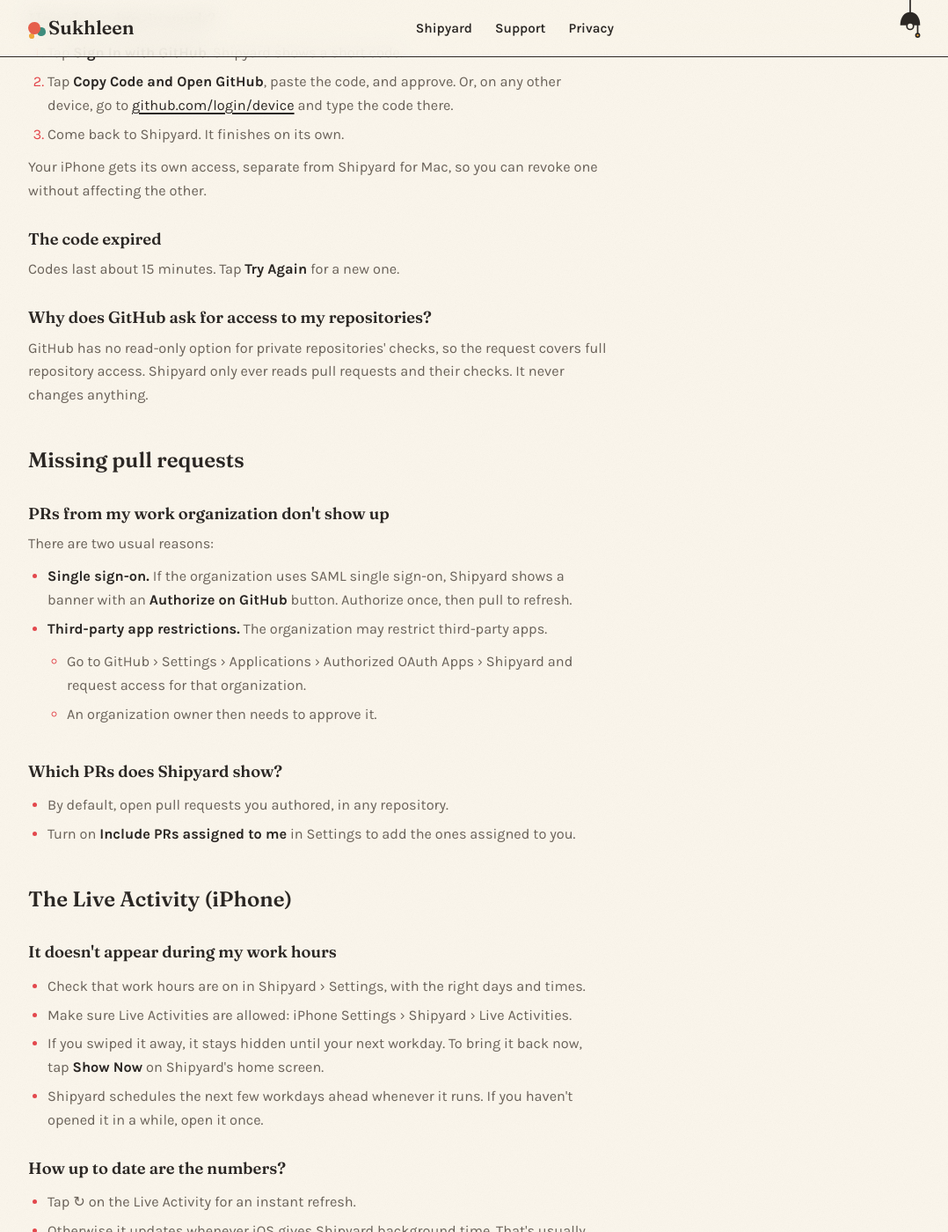
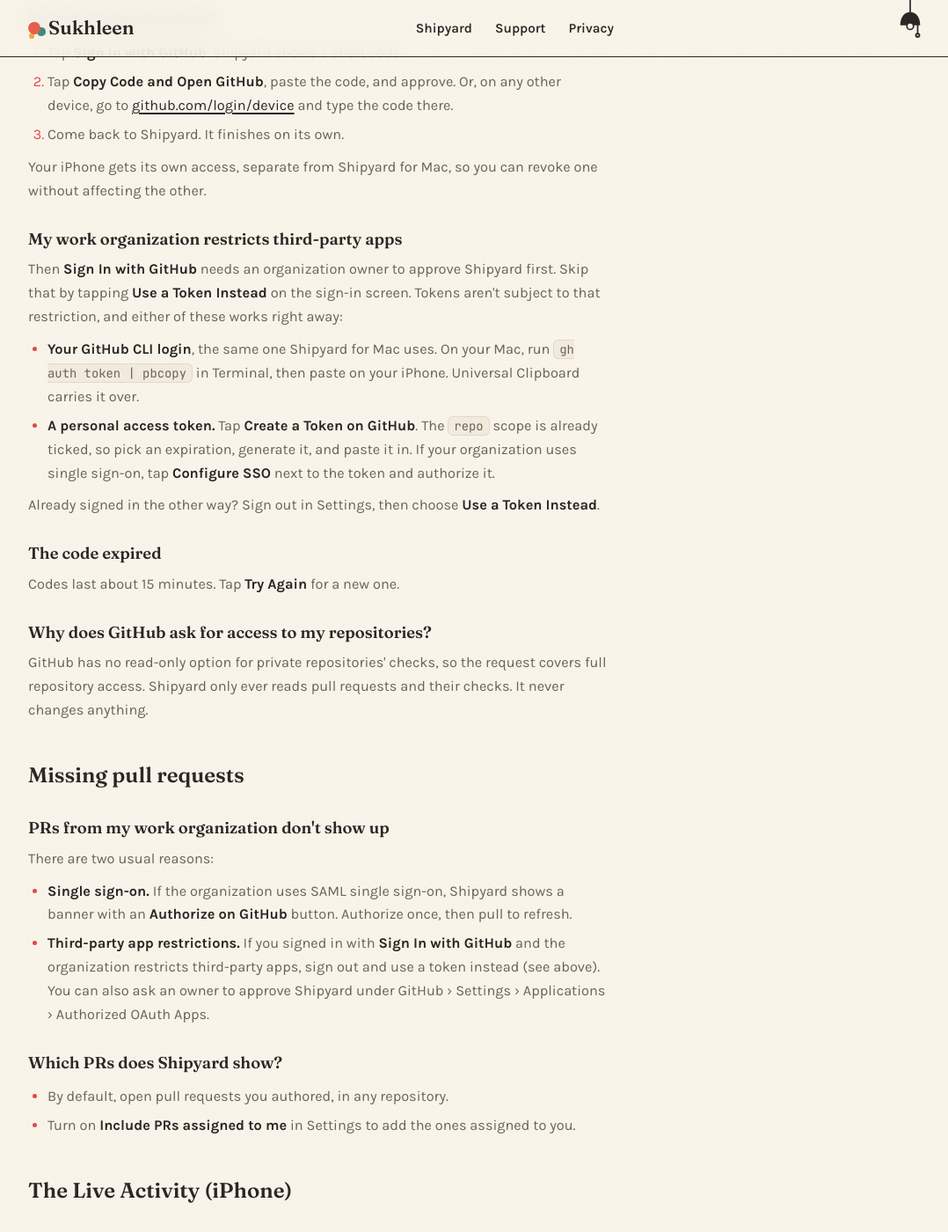
Before and after one commit to sukhleenk/sukhleenk.github.io, a Jekyll site: the page built from shipyard/support/index.html, in a window 1280 px wide and 1400 px high, scrolled down 536 px. Shown: the whole window at 88% size, without its empty margins (96-1174 px from the left). Built offline with Jekyll 4.4.1, drawn with Linux system fonts in a browser that asks for light colours.

Commit message:
Explain token sign-in for organizations that restrict third-party apps

```diff
--- a/shipyard/support/index.html
+++ b/shipyard/support/index.html
@@ -23,6 +23,22 @@
 <p>Your iPhone gets its own access, separate from Shipyard for Mac, so you can revoke one without
 affecting the other.</p>
 
+<h3>My work organization restricts third-party apps</h3>
+<p>Then <strong>Sign In with GitHub</strong> needs an organization owner to approve Shipyard
+first. Skip that by tapping <strong>Use a Token Instead</strong> on the sign-in screen. Tokens
+aren't subject to that restriction, and either of these works right away:</p>
+<ul>
+  <li><strong>Your GitHub CLI login</strong>, the same one Shipyard for Mac uses. On your Mac, run
+    <code>gh auth token | pbcopy</code> in Terminal, then paste on your iPhone. Universal
+    Clipboard carries it over.</li>
+  <li><strong>A personal access token.</strong> Tap <strong>Create a Token on GitHub</strong>.
+    The <code>repo</code> scope is already ticked, so pick an expiration, generate it, and paste
+    it in. If your organization uses single sign-on, tap <strong>Configure SSO</strong> next to
+    the token and authorize it.</li>
+</ul>
+<p>Already signed in the other way? Sign out in Settings, then choose <strong>Use a Token
+Instead</strong>.</p>
+
 <h3>The code expired</h3>
 <p>Codes last about 15 minutes. Tap <strong>Try Again</strong> for a new one.</p>
 
@@ -39,14 +55,10 @@
   <li><strong>Single sign-on.</strong> If the organization uses SAML single sign-on, Shipyard shows
     a banner with an <strong>Authorize on GitHub</strong> button. Authorize once, then pull to
     refresh.</li>
-  <li><strong>Third-party app restrictions.</strong> The organization may restrict third-party
-    apps.
-    <ul>
-      <li>Go to GitHub › Settings › Applications › Authorized OAuth Apps › Shipyard and request
-        access for that organization.</li>
-      <li>An organization owner then needs to approve it.</li>
-    </ul>
-  </li>
+  <li><strong>Third-party app restrictions.</strong> If you signed in with <strong>Sign In with
+    GitHub</strong> and the organization restricts third-party apps, sign out and use a token
+    instead (see above). You can also ask an owner to approve Shipyard under GitHub › Settings ›
+    Applications › Authorized OAuth Apps.</li>
 </ul>
 
 <h3>Which PRs does Shipyard show?</h3>
```
Also changed, not shown: shipyard/privacy/index.html (+9 -4 lines).
